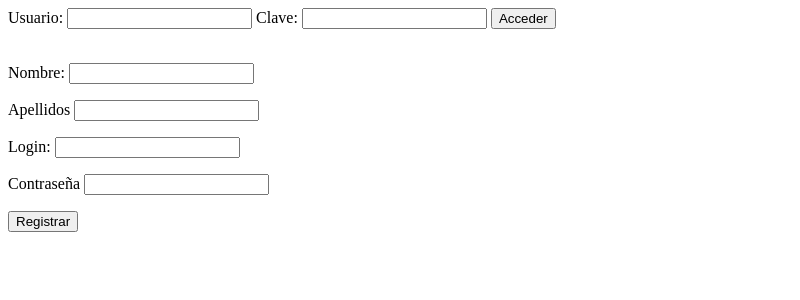
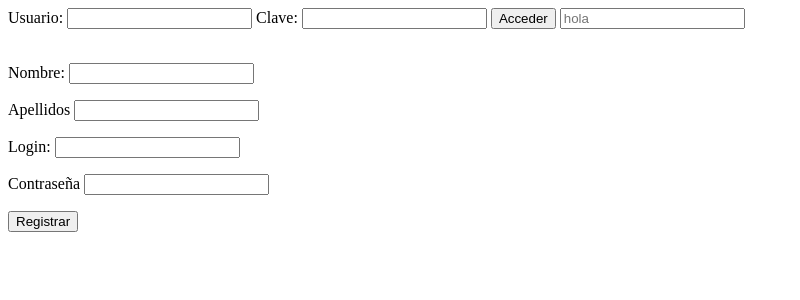
Before and after one commit to franciscoJMP/ProyectoCalificador, a PHP site: page / in a window 1280 px wide. Shown: the top 300 px of the page, without its empty margins (0-800 px from the left). Run offline with PHP 8.4, Linux system fonts and the light colour scheme.

Commit message:
Ahora he añadido un input

```diff
--- a/index.php
+++ b/index.php
@@ -16,7 +16,7 @@ and open the template in the editor.
             Clave:
             <input type="password" name="clave"/>
             <input type="submit" name="accion" value="Acceder"/>
-
+            <input type="text" placeholder="hola"/>
         </form>
          <br/>
 
```
